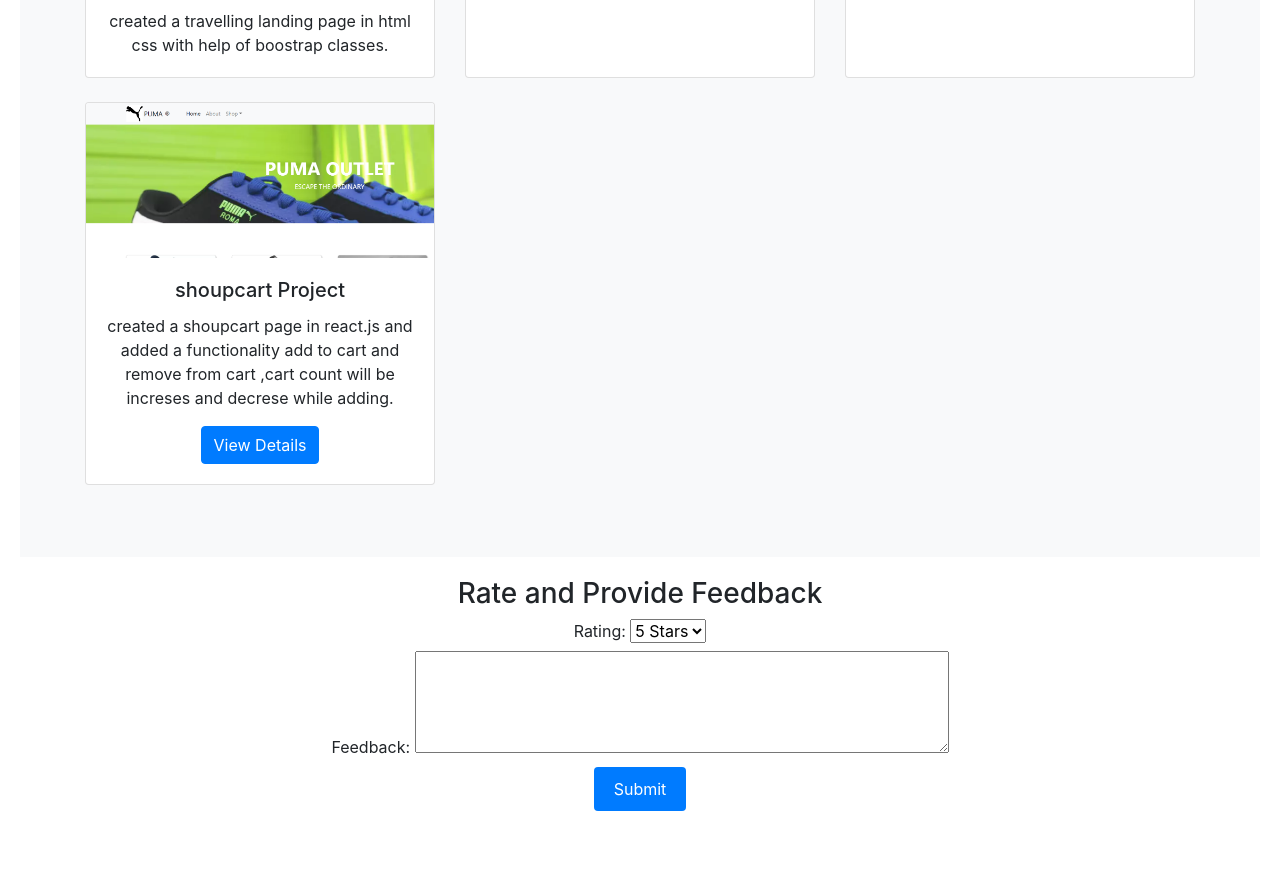
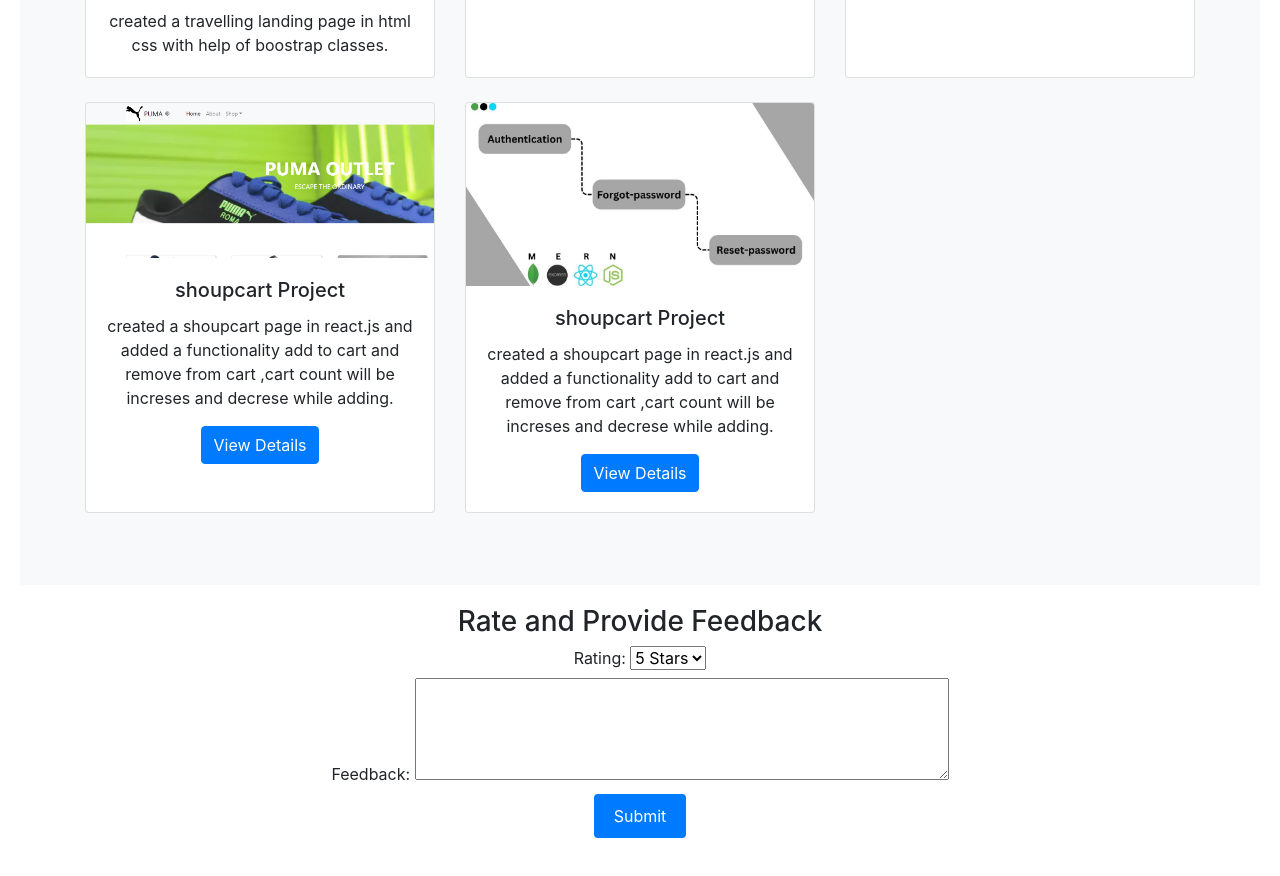
Before and after one commit to JAYASURYA510/myPortflio, a plain HTML site: page index.html in a window 1280 px wide. Shown: the part 2276-3152 px from the top of the page. Drawn offline with nearby package versions, Linux system fonts and the light colour scheme.

Commit message:
Forget pasw upadate

```diff
--- a/index.html
+++ b/index.html
@@ -206,6 +206,16 @@
             </div>
           </div>
         </div>
+        <div class="col-lg-4 mb-4">
+          <div class="card">
+            <img src="images/ForgetPassword.jpg" alt="Project 5" class="card-img-top">
+            <div class="card-body">
+              <h5 class="card-title">shoupcart Project </h5>
+              <p class="card-text">created a shoupcart page in react.js and added a functionality add to cart and remove from cart ,cart count will be increses and decrese while adding.</p>
+              <a href="https://forgetpaswords-fashions.netlify.app/" class="btn btn-primary">View Details</a>
+            </div>
+          </div>
+        </div>
       </div>
     </div>
   </section>
```
Also changed, not shown: images/ForgetPassword.jpg (added).
